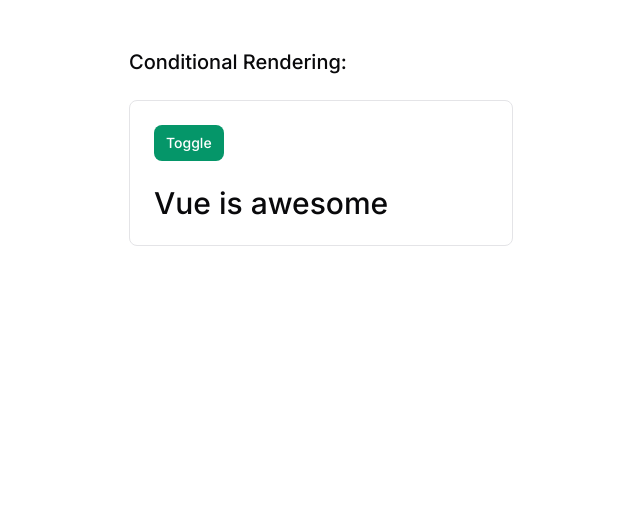
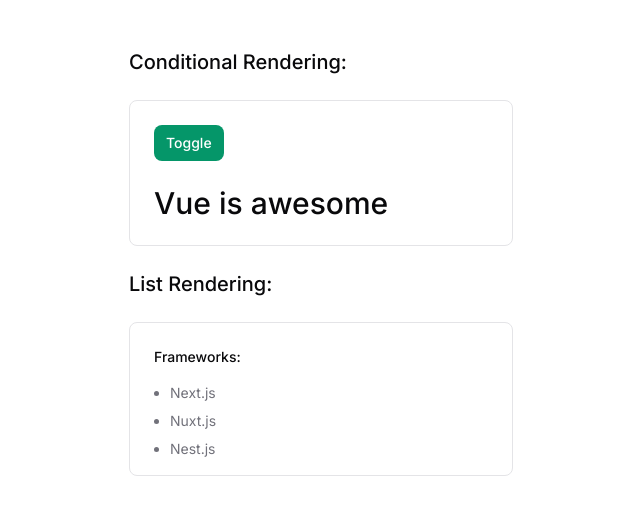
Before and after one commit to robiuzzaman4/vue-fundamentals, a Vue app: page / in a window 1280 px wide. Shown: the top 514 px of the page, without its empty margins (151-791 px from the left). Built offline with nearby package versions, Linux system fonts and the light colour scheme.

Commit message:
feat: add list rendering

```diff
--- a/src/App.vue
+++ b/src/App.vue
@@ -1,9 +1,11 @@
 <script setup>
 import ConditionalRendering from "./components/ConditionalRendering.vue";
+import ListRendering from "./components/ListRendering.vue";
 </script>
 
 <template>
-  <div class="w-full max-w-screen-md mx-auto px-6 py-12">
+  <div class="w-full max-w-screen-md mx-auto px-6 py-12 grid gap-6">
     <ConditionalRendering />
+    <ListRendering />
   </div>
 </template>
--- /dev/null
+++ b/src/components/ListRendering.vue
@@ -0,0 +1,31 @@
+<script setup>
+import { ref } from "vue";
+import SectionTitle from "./SectionTitle.vue";
+
+const items = ref([
+  { framework: "Next.js" },
+  { framework: "Nuxt.js" },
+  { framework: "Nest.js" },
+]);
+</script>
+
+<template>
+  <div class="w-full grid gap-6">
+    <SectionTitle title="List Rendering" />
+    <div
+      class="w-full max-w-96 bg-white border border-zinc-200 rounded-lg p-6 flex flex-col gap-6"
+    >
+      <h3 class="text-sm font-medium">Frameworks:</h3>
+      <!-- render list items -->
+      <ul
+        class="list-disc text-zinc-500 pl-4"
+        v-for="(item, index) in items"
+        :key="index"
+      >
+        <li class="text-sm -my-2">
+          {{ item.framework }}
+        </li>
+      </ul>
+    </div>
+  </div>
+</template>
```
